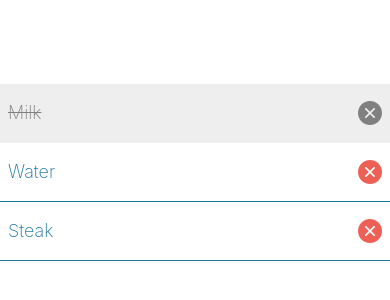
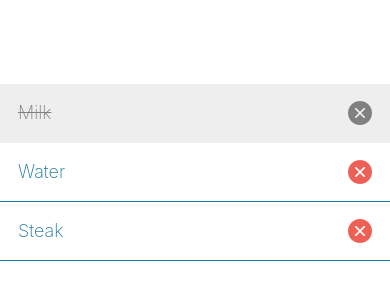
Before and after one commit to matk0/learning-react-native-taskly, a React Native app: screen / in a window 390 px wide. Shown: the part 250-550 px from the top of the page. Built offline with nearby package versions, Linux system fonts and the light colour scheme.

Commit message:
Adjust padding.

```diff
--- a/components/ShoppingListItem.tsx
+++ b/components/ShoppingListItem.tsx
@@ -53,7 +53,7 @@ const styles = StyleSheet.create({
   itemContainer: {
     borderBottomWidth: 1,
     borderBottomColor: theme.colorCerulean,
-    paddingHorizontal: 8,
+    paddingHorizontal: 18,
     paddingVertical: 16,
     flexDirection: "row",
     justifyContent: "space-between",
@@ -73,7 +73,6 @@ const styles = StyleSheet.create({
     textDecorationColor: theme.colorGrey,
     color: theme.colorGrey,
   },
-
   button: {
     backgroundColor: theme.colorBlack,
     padding: 8,
```
